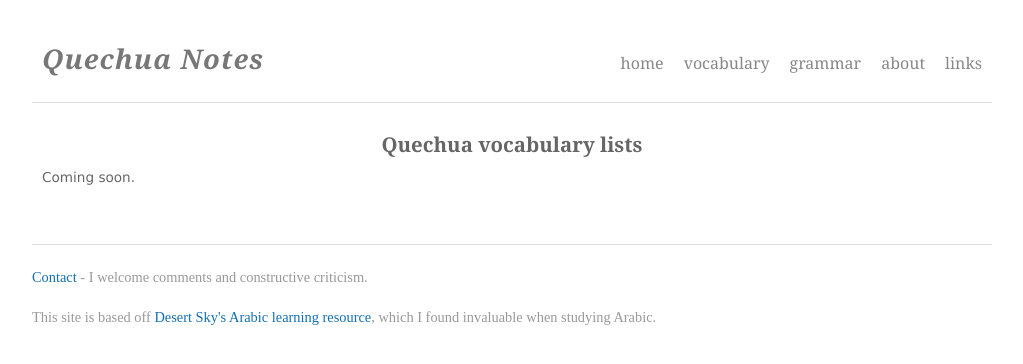
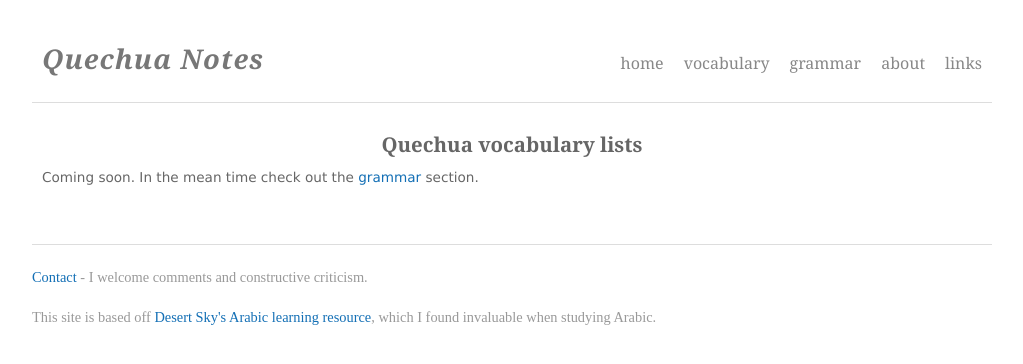
Before and after one commit to Ramblurr/Quechua, a Jekyll site: the page built from vocab.markdown, in a window 1280 px wide. Shown: the top 364 px of the page, without its empty margins (128-1151 px from the left). Built offline with Jekyll 4.4.1, drawn with Linux system fonts in a browser that asks for light colours; Markdown is read by kramdown in place of the engine named in the settings.

Commit message:
add link to grammar section in vocab page

```diff
--- a/vocab.markdown
+++ b/vocab.markdown
@@ -5,4 +5,7 @@ title: Quechua Language Notes
 
 # Quechua vocabulary lists
 
-Coming soon.
+Coming soon. In the mean time check out the [grammar][gr] section.
+
+
+[gr]: grammar.html
```
